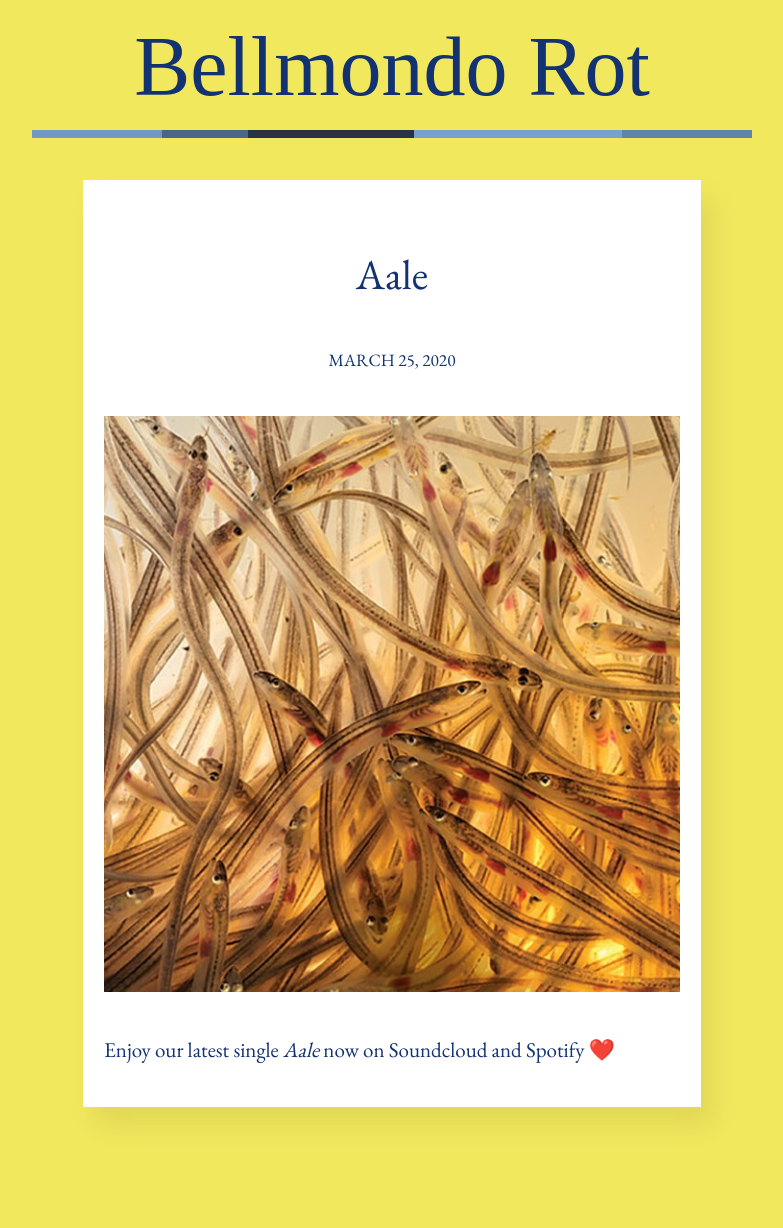
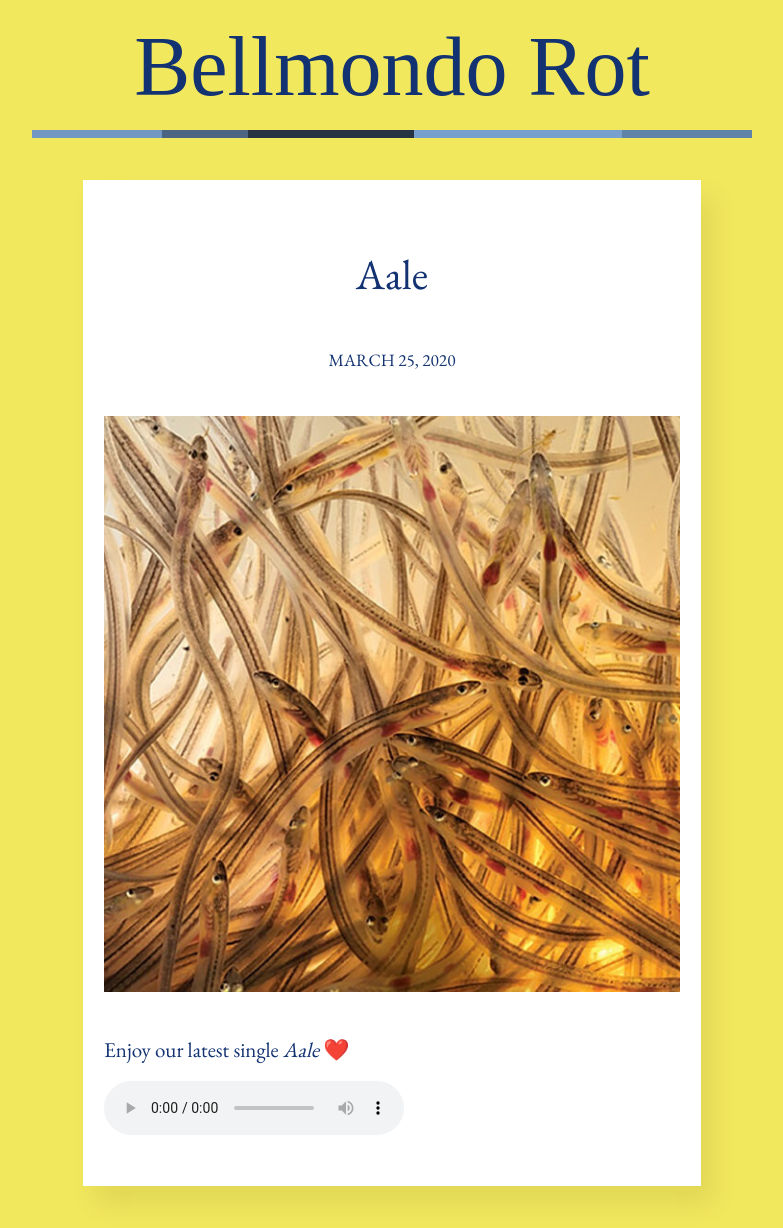
Before and after one commit to naag/belmondo-rot, a Jekyll site: the page built from docs/_posts/2020-03-25-aale.md, in a window 1280 px wide. Shown: the whole page, without its empty margins (248-1031 px from the left). Built offline with Jekyll 4.4.1, drawn with Linux system fonts in a browser that asks for light colours; some web fonts are replaced; before the commit the page ends 1149 px from its top, so only the background shows below that.

```diff
--- a/docs/_posts/2020-03-25-aale.md
+++ b/docs/_posts/2020-03-25-aale.md
@@ -5,6 +5,9 @@ categories: songs
 image:
   src: /assets/images/aale_cropped.jpg
   title: Aale
+audio: /assets/songs/aale.mp3
 
 ---
-Enjoy our latest single *Aale* now on Soundcloud and Spotify <span style="color: red">❤️</span>
+Enjoy our latest single *Aale* <span style="color: red">❤️</span>
+
+<audio src="{{ page.audio }}" controls preload="auto"></audio>
--- a/docs/_sass/_article.scss
+++ b/docs/_sass/_article.scss
@@ -63,3 +63,7 @@
   text-decoration: none;
   text-transform: uppercase;
 }
+
+.post-content audio {
+  margin-top: 1rem;
+}
--- a/docs/_sass/_masthead.scss
+++ b/docs/_sass/_masthead.scss
@@ -4,10 +4,10 @@
   align-items: center;
   justify-content: center;
   width: 100%;
+  font-family: $font-family-deco;
 }
 
 .site-masthead h1 {
-  font-family: 'Kristi';
   font-size: 2em;
   margin: 0 0 1rem 0;
 
--- a/docs/_sass/_post-list.scss
+++ b/docs/_sass/_post-list.scss
@@ -61,9 +61,12 @@
 .post-link__heading {
   display: block;
   text-align: center;
+  font-family: $font-family-deco;
+
   @media (min-width: $on-phone) {
     padding: .25em 0;
   }
+
   h1 {
     font-size: 2em;
     margin-bottom: 0;
--- a/docs/_sass/_variables.scss
+++ b/docs/_sass/_variables.scss
@@ -58,7 +58,8 @@ $brand-color:         $color-4;
 $highlight:           lighten($brand-color, 35%);
 $text-color:          $color-1;
 $muted-text-color:    $color-1;
-$font-family:         'Kristi', "EB Garamond", Garamond, "Times New Roman", serif;
+$font-family:         "EB Garamond", Garamond, "Times New Roman", serif;
+$font-family-deco:    'Kristi', serif;
 
 $on-phone:            320px;
 $on-laptop:           740px;
--- /dev/null
+++ b/docs/robots.txt
@@ -0,0 +1,3 @@
+User-agent: *
+
+Disallow: /
```
Also changed, not shown: docs/_posts/2020-03-23-monument.md (+5 -1 lines), 2 other files.
